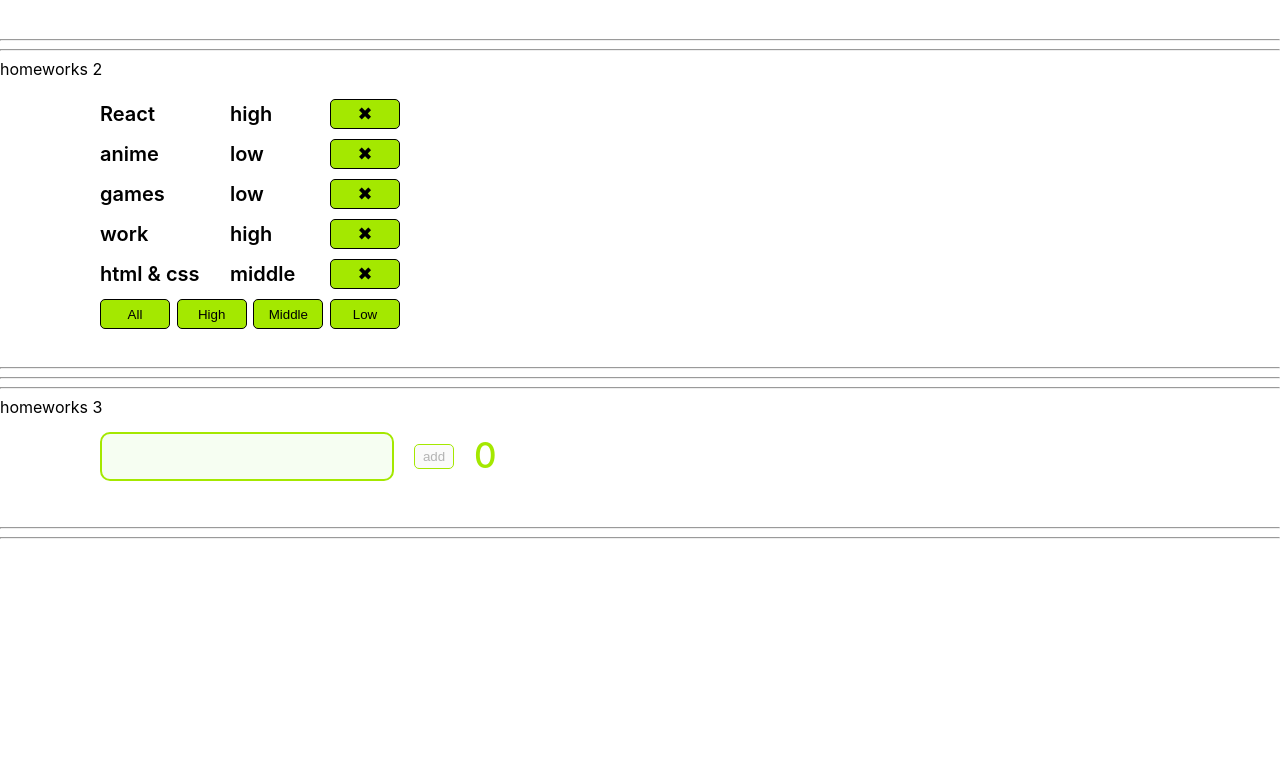
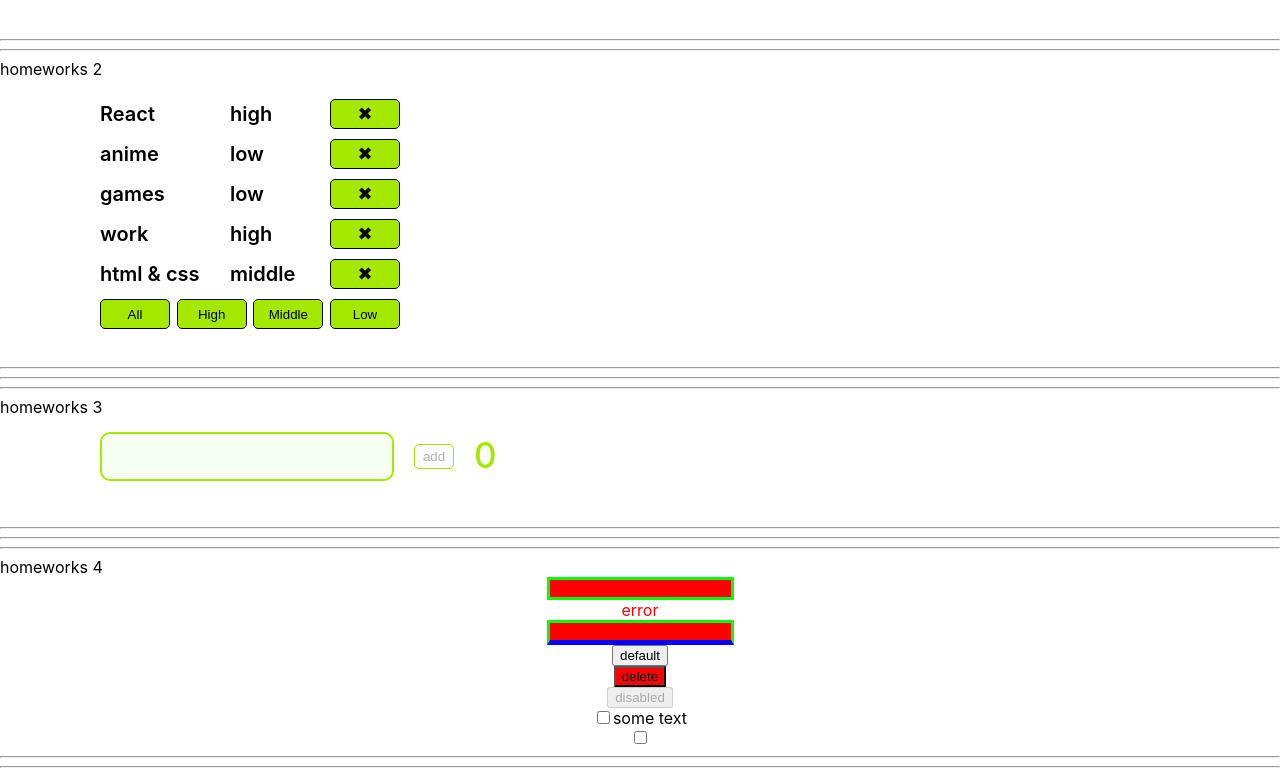
Before and after one commit to tamga05/Homeworks_React, a React (Create React App) app: page / in a window 1280 px wide. Shown: the part 399-1175 px from the top of the page. Before the commit the page ends 946 px from the top, so only its background shows below. Built offline with nearby package versions, Linux system fonts and the light colour scheme.

Commit message:
add markup onKeyDown={addEnterUser} at HW3 component

```diff
--- a/src/p1-main/m1-ui/u1-app/App.tsx
+++ b/src/p1-main/m1-ui/u1-app/App.tsx
@@ -3,6 +3,7 @@ import s from './App.module.css';
 import HW1 from '../../../p2-homeworks/h1/HW1';
 import HW2 from '../../../p2-homeworks/h2/HW2';
 import HW3 from '../../../p2-homeworks/h3/HW3';
+import HW4 from '../../../p2-homeworks/h4/HW4';
 
 
 function App() {
@@ -12,7 +13,7 @@ function App() {
             <HW1/>
             <HW2/>
             <HW3/>
-            {/*<HW4/>*/}
+            <HW4/>
             {/*<HW5/>*/}
         </div>
     );
--- a/src/p2-homeworks/h3/Greeting.tsx
+++ b/src/p2-homeworks/h3/Greeting.tsx
@@ -1,4 +1,4 @@
-import React, {ChangeEvent} from 'react';
+import React, {ChangeEvent, KeyboardEvent} from 'react';
 import s from './Greeting.module.css';
 
 
@@ -8,12 +8,13 @@ type GreetingPropsType = {
     addUser: () => void// need to fix any
     error: string // need to fix any
     totalUsers: number // need to fix any
+    addEnterUser: (event: KeyboardEvent<HTMLInputElement>) => void
 }
 
 // презентационная компонента (для верстальщика)
 
 const Greeting: React.FC<GreetingPropsType> = (
-    {name, setNameCallback, addUser, error, totalUsers} // деструктуризация пропсов
+    {name, setNameCallback, addUser, error, totalUsers, addEnterUser} // деструктуризация пропсов
 ) => {
 
     // const inputClass = s.error; // need to fix with (?:)
@@ -33,6 +34,9 @@ const Greeting: React.FC<GreetingPropsType> = (
     const styleButton = error ? s.errorButton : s.button; // styleButton
     const styleSpan = error ? s.errorTotalUsers : s.totalUsers; // styleSpan
 
+    const enterTitle = 'Enter at input your name and press add';
+
+
     return (
         <div>
             <div className={s.wrapperInput}>
@@ -40,8 +44,9 @@ const Greeting: React.FC<GreetingPropsType> = (
                 {/*<button onClick={addUser} disabled={!name} className={error ? s.errorButton : s.button}>add</button>*/}
                 {/*<span className={error ? s.errorTotalUsers : s.totalUsers}>{totalUsers}</span>*/}
 
-                <input value={name} onChange={setNameCallback} title={'Enter at input your name and press add'} className={styleInput}/>
-                <button onClick={addUser} disabled={!name} title={'Enter at input your name and press add'} className={styleButton}>add</button>
+
+                <input value={name} onChange={setNameCallback} onKeyDown={addEnterUser} title={enterTitle} className={styleInput}/>
+                <button onClick={addUser} disabled={!name} title={enterTitle} className={styleButton}>add</button>
                 <span className={styleSpan}>{totalUsers}</span>
             </div>
             <div className={s.wrapperErrorSpanClass}>
--- a/src/p2-homeworks/h3/GreetingContainer.tsx
+++ b/src/p2-homeworks/h3/GreetingContainer.tsx
@@ -1,4 +1,4 @@
-import React, {ChangeEvent, useState} from 'react';
+import React, {ChangeEvent, useState, KeyboardEvent} from 'react';
 import Greeting from './Greeting';
 import {UserType} from './HW3';
 
@@ -11,7 +11,7 @@ type GreetingContainerPropsType = {
 // более простой и понятный для новичков
 // function GreetingContainer(props: GreetingPropsType) {
 
-// более современный и удобный для про :)
+// более современный и удобный для профи :)
 // уровень локальной логики
 
 const GreetingContainer: React.FC<GreetingContainerPropsType> = ({users, addUserCallback}) => { // деструктуризация пропсов
@@ -20,22 +20,36 @@ const GreetingContainer: React.FC<GreetingContainerPropsType> = ({users, addUser
 
     const [error, setError] = useState<string>(''); // need to fix any
 
+
     const setNameCallback = (event: ChangeEvent<HTMLInputElement>) => { // need to fix any
+
         const userName = event.currentTarget.value.trim();
+
         if (userName) {
             setName(userName);
             setError('');
+            //error && setError('');
         } else {
             setName('');
+            //name && setName('');
             setError('Enter your name !!!');
         }
     };
+
 
     const addUser = () => {
         alert(`Hello ${name}!`); // need to fix
         addUserCallback(name);
         setName('');
     };
+
+
+    const addEnterUser = (event: KeyboardEvent<HTMLInputElement>) => {
+        if (event.key === 'Enter' && name) {
+            addUser();
+        }
+    }
+
 
     const totalUsers = users.length; // need to fix
 
@@ -47,6 +61,7 @@ const GreetingContainer: React.FC<GreetingContainerPropsType> = ({users, addUser
             addUser={addUser}
             error={error}
             totalUsers={totalUsers}
+            addEnterUser={addEnterUser}
         />
     );
 };
--- a/src/p2-homeworks/h4/HW4.tsx
+++ b/src/p2-homeworks/h4/HW4.tsx
@@ -4,8 +4,11 @@ import s from './HW4.module.css'
 import SuperButton from './common/c2-SuperButton/SuperButton'
 import SuperCheckbox from './common/c3-SuperCheckbox/SuperCheckbox'
 
+
 function HW4() {
+
     const [text, setText] = useState<string>('')
+
     const error = text ? '' : 'error'
 
     const showAlert = () => {
@@ -16,8 +19,11 @@ function HW4() {
         }
     }
 
+
     const [checked, setChecked] = useState<boolean>(false)
+
     const testOnChange = (e: ChangeEvent<HTMLInputElement>) => setChecked(e.currentTarget.checked)
+
 
     return (
         <div>
@@ -25,6 +31,7 @@ function HW4() {
             homeworks 4
 
             <div className={s.column}>
+
                 <SuperInputText
                     value={text}
                     onChangeText={setText}
@@ -34,7 +41,7 @@ function HW4() {
                 />
 
                 <SuperInputText
-                    className={s.blue} // проверьте, рабоет ли смешивание классов
+                    className={s.blue} // проверьте, работает ли смешивание классов
                 />
 
                 {/*----------------------------------------------------*/}
@@ -44,7 +51,7 @@ function HW4() {
                 </SuperButton>
 
                 <SuperButton
-                    red // пропсу с булевым значением не обязательно указывать true
+                    red // пропсу с булевым значением необязательно указывать true
                     onClick={showAlert}
                 >
                     delete {/*// название кнопки попадёт в children*/}
--- a/src/p2-homeworks/h4/common/c1-SuperInputText/SuperInputText.tsx
+++ b/src/p2-homeworks/h4/common/c1-SuperInputText/SuperInputText.tsx
@@ -1,8 +1,10 @@
 import React, {ChangeEvent, DetailedHTMLProps, InputHTMLAttributes, KeyboardEvent} from 'react'
 import s from './SuperInputText.module.css'
 
+
 // тип пропсов обычного инпута
 type DefaultInputPropsType = DetailedHTMLProps<InputHTMLAttributes<HTMLInputElement>, HTMLInputElement>
+
 
 // здесь мы говорим что у нашего инпута будут такие же пропсы как у обычного инпута
 // (чтоб не писать value: string, onChange: ...; они уже все описаны в DefaultInputPropsType)
@@ -13,6 +15,7 @@ type SuperInputTextPropsType = DefaultInputPropsType & { // и + ещё проп
     spanClassName?: string
 }
 
+
 const SuperInputText: React.FC<SuperInputTextPropsType> = (
     {
         type, // достаём и игнорируем чтоб нельзя было задать другой тип инпута
@@ -21,25 +24,28 @@ const SuperInputText: React.FC<SuperInputTextPropsType> = (
         error,
         className, spanClassName,
 
-        ...restProps// все остальные пропсы попадут в объект restProps
+        ...restProps// все Остальные пропсы попадут в объект restProps
     }
 ) => {
+
     const onChangeCallback = (e: ChangeEvent<HTMLInputElement>) => {
         onChange // если есть пропс onChange
         && onChange(e) // то передать ему е (поскольку onChange не обязателен)
 
         onChangeText && onChangeText(e.currentTarget.value)
     }
+
     const onKeyPressCallback = (e: KeyboardEvent<HTMLInputElement>) => {
         onKeyPress && onKeyPress(e);
 
-        onEnter // если есть пропс onEnter
-        && e.key === 'Enter' // и если нажата кнопка Enter
-        && onEnter() // то вызвать его
+        onEnter // если Есть пропс onEnter
+        && e.key === 'Enter' // и если Нажата кнопка Enter
+        && onEnter() // то Вызвать его
     }
 
     const finalSpanClassName = `${s.error} ${spanClassName ? spanClassName : ''}`
     const finalInputClassName = `${s.errorInput} ${className}` // need to fix with (?:) and s.superInput
+
 
     return (
         <>
@@ -49,7 +55,7 @@ const SuperInputText: React.FC<SuperInputTextPropsType> = (
                 onKeyPress={onKeyPressCallback}
                 className={finalInputClassName}
 
-                {...restProps} // отдаём инпуту остальные пропсы если они есть (value например там внутри)
+                {...restProps} // отдаём инпуту Остальные пропсы если они есть (value например там внутри)
             />
             {error && <span className={finalSpanClassName}>{error}</span>}
         </>
--- a/src/p2-homeworks/h4/common/c2-SuperButton/SuperButton.module.css
+++ b/src/p2-homeworks/h4/common/c2-SuperButton/SuperButton.module.css
@@ -1,4 +1,8 @@
 .default {
+
+}
+
+.default:disabled {
 
 }
 
--- a/src/p2-homeworks/h4/common/c2-SuperButton/SuperButton.tsx
+++ b/src/p2-homeworks/h4/common/c2-SuperButton/SuperButton.tsx
@@ -1,5 +1,6 @@
 import React, {ButtonHTMLAttributes, DetailedHTMLProps} from 'react'
 import s from './SuperButton.module.css'
+
 
 // тип пропсов обычной кнопки, children в котором храниться название кнопки там уже описан
 type DefaultButtonPropsType = DetailedHTMLProps<ButtonHTMLAttributes<HTMLButtonElement>, HTMLButtonElement>
@@ -8,13 +9,16 @@ type SuperButtonPropsType = DefaultButtonPropsType & {
     red?: boolean
 }
 
+
 const SuperButton: React.FC<SuperButtonPropsType> = (
     {
         red, className,
         ...restProps// все остальные пропсы попадут в объект restProps, там же будет children
     }
 ) => {
+
     const finalClassName = `${red ? s.red : s.default} ${className}`
+
 
     return (
         <button
--- a/src/p2-homeworks/h4/common/c3-SuperCheckbox/SuperCheckbox.tsx
+++ b/src/p2-homeworks/h4/common/c3-SuperCheckbox/SuperCheckbox.tsx
@@ -1,5 +1,6 @@
 import React, {ChangeEvent, DetailedHTMLProps, InputHTMLAttributes} from 'react'
 import s from './SuperCheckbox.module.css'
+
 
 // тип пропсов обычного инпута
 type DefaultInputPropsType = DetailedHTMLProps<InputHTMLAttributes<HTMLInputElement>, HTMLInputElement>
@@ -8,6 +9,7 @@ type SuperCheckboxPropsType = DefaultInputPropsType & {
     onChangeChecked?: (checked: boolean) => void
     spanClassName?: string
 }
+
 
 const SuperCheckbox: React.FC<SuperCheckboxPropsType> = (
     {
@@ -19,11 +21,13 @@ const SuperCheckbox: React.FC<SuperCheckboxPropsType> = (
         ...restProps// все остальные пропсы попадут в объект restProps
     }
 ) => {
+
     const onChangeCallback = (e: ChangeEvent<HTMLInputElement>) => {
         // сделайте так чтоб работал onChange и onChangeChecked
     }
 
     const finalInputClassName = `${s.checkbox} ${className ? className : ''}`
+
 
     return (
         <label>
```
